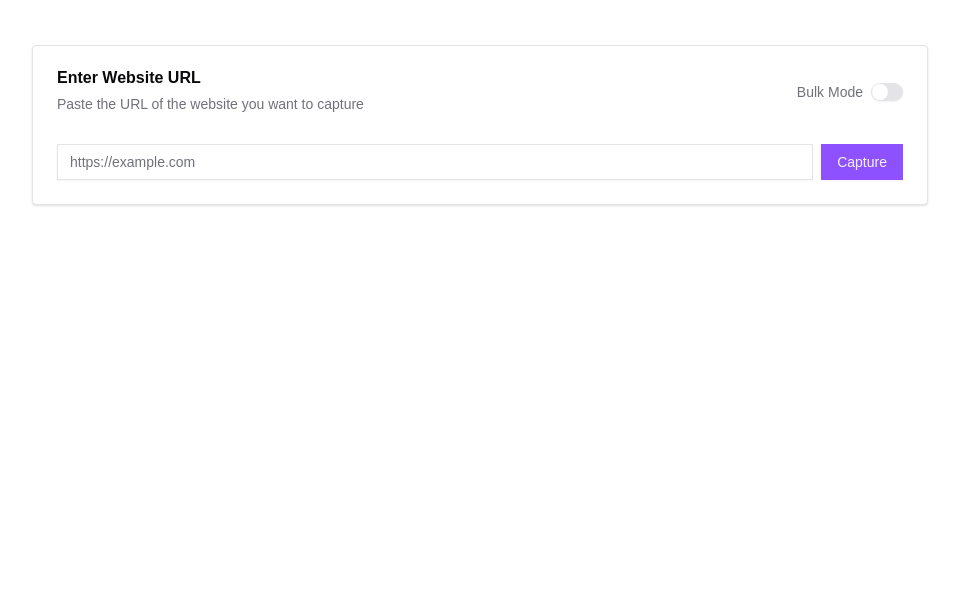
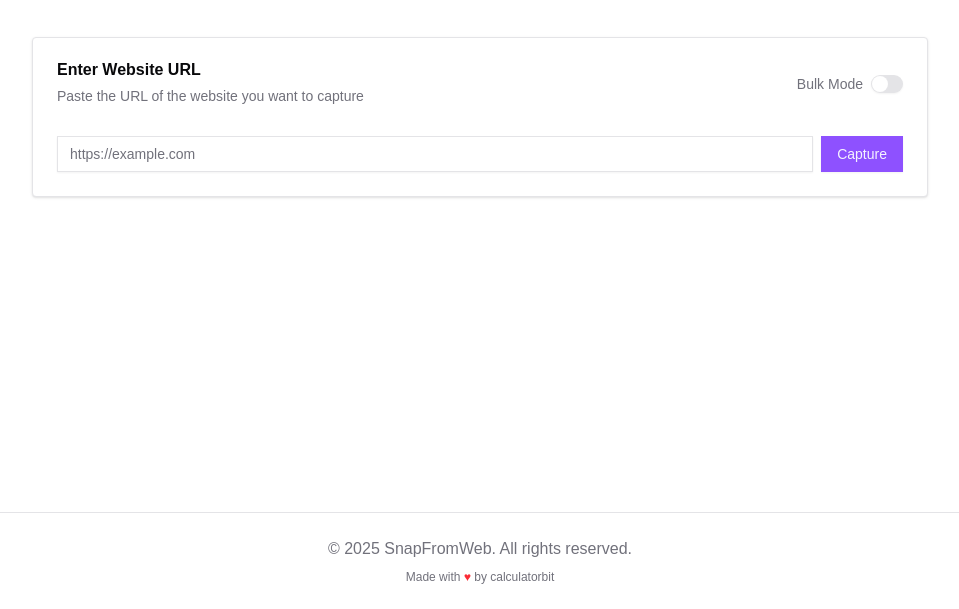
Before and after one commit to CalculatorBit/SnapFromWeb, an Astro site: page / in a window 1280 px wide. Shown: the part 191-800 px from the top of the page, without its empty margins (160-1119 px from the left). Built offline with nearby package versions, Linux system fonts and the light colour scheme; Astro itself is replaced by a stand-in of ours.

Commit message:
added footer

```diff
--- /dev/null
+++ b/src/components/Footer.astro
@@ -0,0 +1,8 @@
+<footer class="w-full py-6 mt-12 border-t text-center text-muted-foreground bg-background">
+    <div class="container mx-auto px-4">
+        <span>&copy; {new Date().getFullYear()} SnapFromWeb. All rights reserved.</span>
+        <span class="block mt-2 text-xs"
+            >Made with <span class="text-red-500">&hearts;</span> by calculatorbit</span
+        >
+    </div>
+</footer>
--- a/src/layouts/Layout.astro
+++ b/src/layouts/Layout.astro
@@ -1,5 +1,6 @@
 ---
 import Navigation from '@/components/Navigation.astro';
+import Footer from '@/components/Footer.astro';
 import '@/styles/global.css';
 const { title } = Astro.props;
 ---
@@ -8,10 +9,11 @@ const { title } = Astro.props;
     <head>
         <title>{title}</title>
     </head>
-    <body class="bg-red-10">
+    <body class="bg-red-10 flex flex-col min-h-screen">
         <Navigation />
-        <div class="mt-18">
+        <div class="mt-16 flex-grow">
             <slot />
         </div>
+        <Footer />
     </body>
 </html>
```
